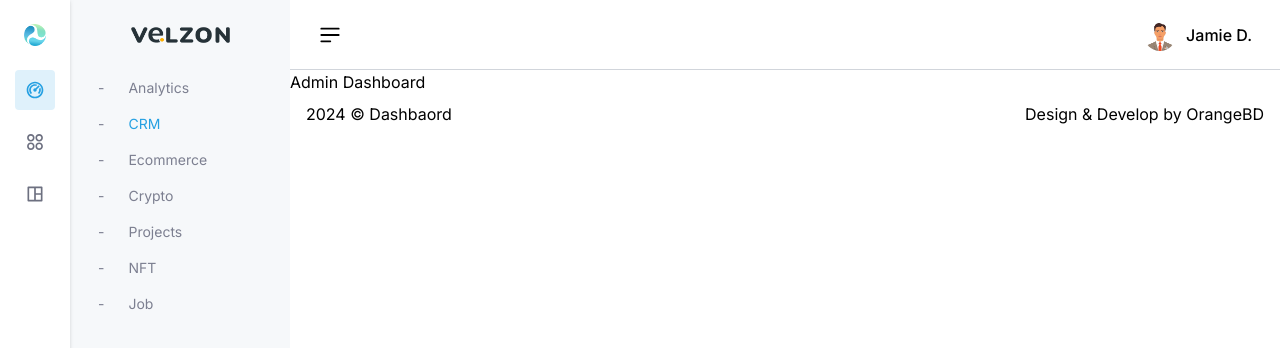
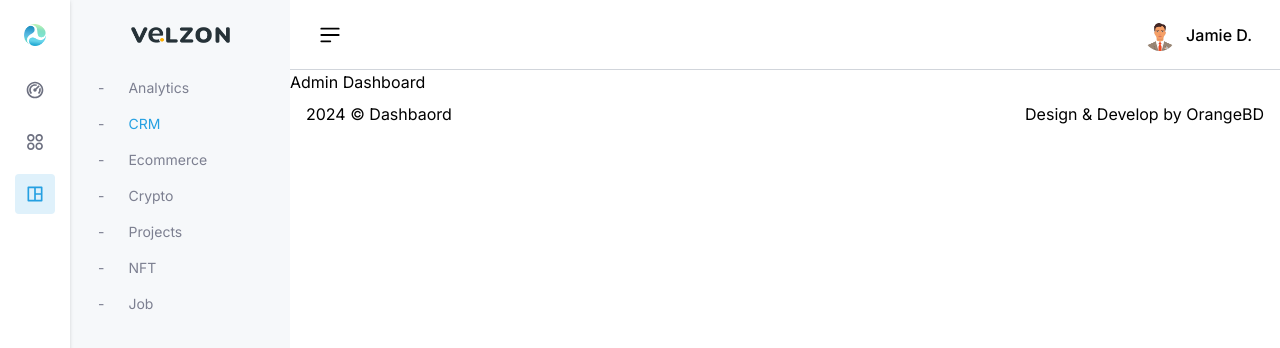
Before and after one commit to ashik194/nextjs-dashboard, a Next.js app: page / in a window 1280 px wide. Both pictures are taken after a click on the element 35 px from the left and 194 px from the top of the page. Shown: the top 348 px of the page. Built offline with nearby package versions, Linux system fonts and the light colour scheme.

Commit message:
icons color and bg change on click

```diff
--- a/app/components/SidebarIcon.js
+++ b/app/components/SidebarIcon.js
@@ -5,9 +5,10 @@ import { RiLayout2Line } from "react-icons/ri";
 import logo from "@/public/logo-sm.png"
 import Link from 'next/link';
 import Image from 'next/image';
-import Dashboard from '../(admin)/admin/page';
 
 function SidebarIcon({ toggleValue }) {
+  const [selected, setSelected] = useState('dashboard');
+
 
   return (
     <div className='bg-white w-[70px] drop-shadow min-h-screen'>
@@ -18,24 +19,52 @@ function SidebarIcon({ toggleValue }) {
 
         <div className='hover:cursor-pointer flex flex-col gap-3'>
 
-          <div className='h-10 w-10 bg-[#DFF1FB] rounded flex items-center justify-center' id='dashboard'>
-            <RiDashboard2Line style={{ color: '#25a0e2' }} size={20} />
+          <div className={
+            selected==='dashboard'? 'h-10 w-10 bg-[#DFF1FB] rounded flex items-center justify-center'
+            :'h-10 w-10 rounded flex items-center justify-center'}
+            id='dashboard'
+            onClick={()=>setSelected('dashboard')}>
+            {
+                selected === 'dashboard' ? (
+                  <RiDashboard2Line style={{ color: '#25a0e2' }} size={20} />
+                ) : (
+                  <RiDashboard2Line style={{ color: '#6D7080' }} size={20} />
+                )
+              }
           </div>
 
-          <div className=' h-10 w-10 active:bg-[#DFF1FB] rounded flex items-center justify-center' id='app'>
-            <RiApps2Line style={{ color: '#6D7080' }} size={20} />
+          <div className={
+            selected==='app'? 'h-10 w-10 bg-[#DFF1FB] rounded flex items-center justify-center'
+            :'h-10 w-10 rounded flex items-center justify-center'}
+            id='app'
+            onClick={()=>setSelected('app')}>
+            {
+                selected === 'app' ? (
+                  <RiApps2Line style={{ color: '#25a0e2' }} size={20} />
+                ) : (
+                  <RiApps2Line style={{ color: '#6D7080' }} size={20} />
+                )
+              }
           </div>
 
-          <div className=' h-10 w-10 active:bg-[#DFF1FB] rounded flex items-center justify-center' id='app'>
-            <RiLayout2Line style={{ color: '#6D7080' }} size={20} />
+          <div className={
+            selected==='layout'? 'h-10 w-10 bg-[#DFF1FB] rounded flex items-center justify-center'
+            :'h-10 w-10 rounded flex items-center justify-center'}
+            id='layout'
+            onClick={()=>setSelected('layout')}>
+            {
+                selected === 'layout' ? (
+                  <RiLayout2Line style={{ color: '#25a0e2' }} size={20} />
+                ) : (
+                  <RiLayout2Line style={{ color: '#6D7080' }} size={20} />
+                )
+              }
           </div>
+
         </div>
 
       </div>
 
-
-
-      {/*<BiSolidDashboard />*/}
     </div>
   )
 }
```
